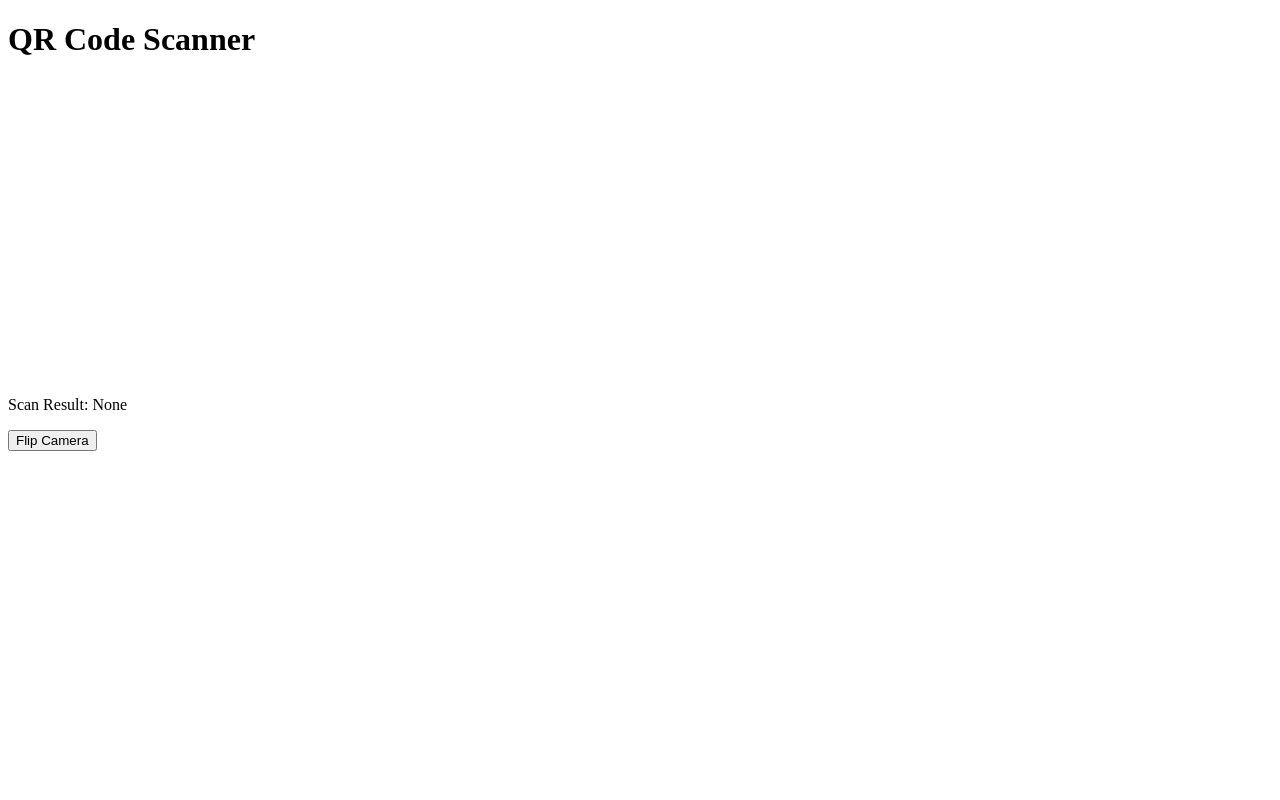
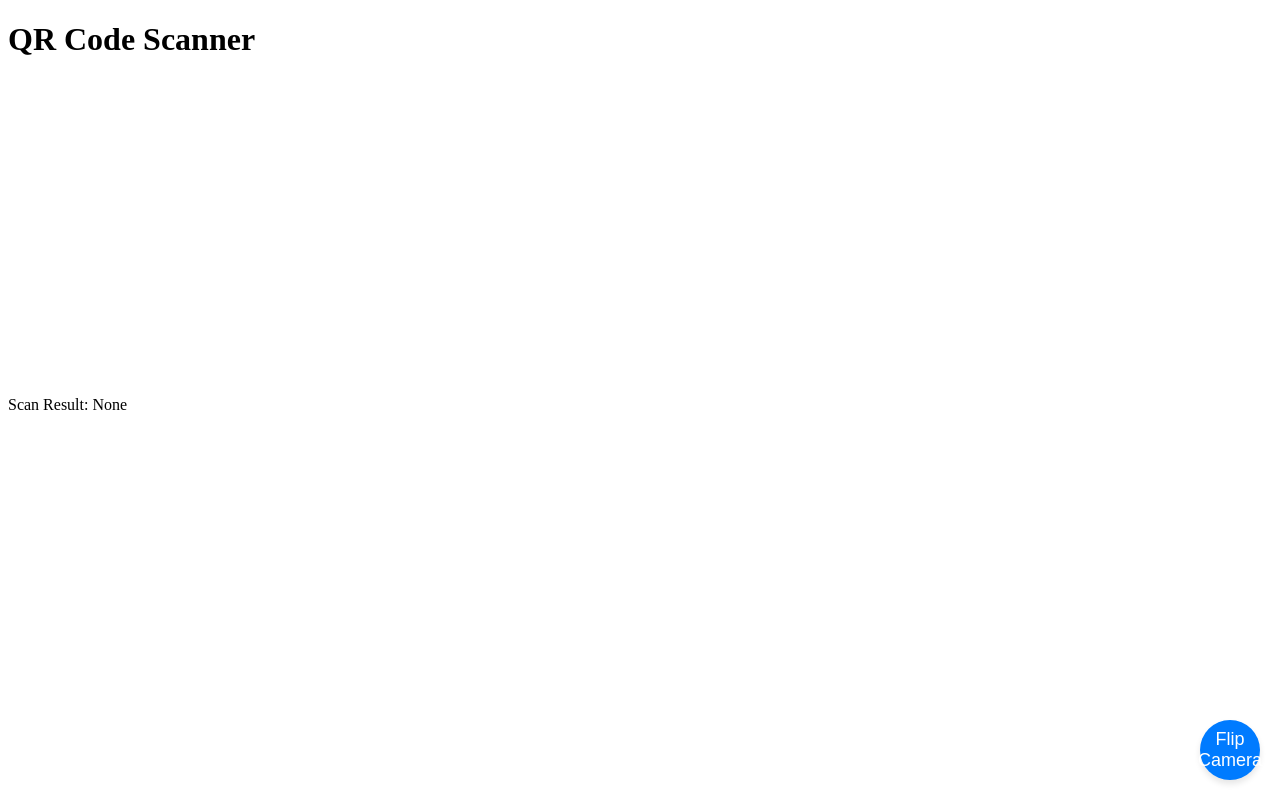
Before and after one commit to Shihjiajyun/test, a plain HTML site: page index.html in a window 1280 px wide. Drawn offline with Linux system fonts and the light colour scheme.

Commit message:
Update index.html

```diff
--- a/index.html
+++ b/index.html
@@ -14,8 +14,27 @@
         height: 70vh;
     }
 
-    #toggleCamera{
-        z-index: 999999;
+    #toggleCamera {
+        position: fixed; /* 固定位置 */
+        bottom: 20px;    /* 距離底部 20px */
+        right: 20px;     /* 距離右側 20px */
+        z-index: 999999; /* 保證按鈕在最上層 */
+        background-color: #007bff; /* 背景顏色 */
+        color: #fff;              /* 字體顏色 */
+        border: none;             /* 無邊框 */
+        border-radius: 50%;       /* 圓形按鈕 */
+        width: 60px;              /* 按鈕寬度 */
+        height: 60px;             /* 按鈕高度 */
+        font-size: 18px;          /* 字體大小 */
+        display: flex;            /* 居中對齊 */
+        align-items: center;      /* 垂直居中 */
+        justify-content: center;  /* 水平居中 */
+        cursor: pointer;          /* 滑鼠樣式 */
+        box-shadow: 0px 4px 6px rgba(0, 0, 0, 0.1); /* 陰影效果 */
+    }
+
+    #toggleCamera:hover {
+        background-color: #0056b3; /* 滑鼠懸停時顏色 */
     }
 </style>
 
```
